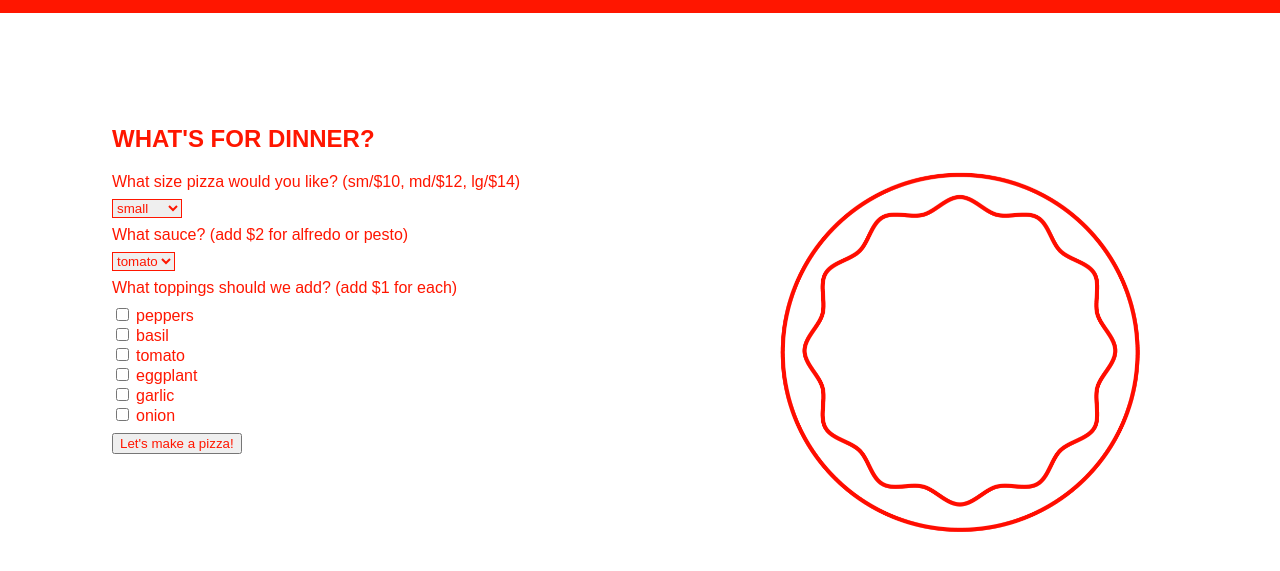
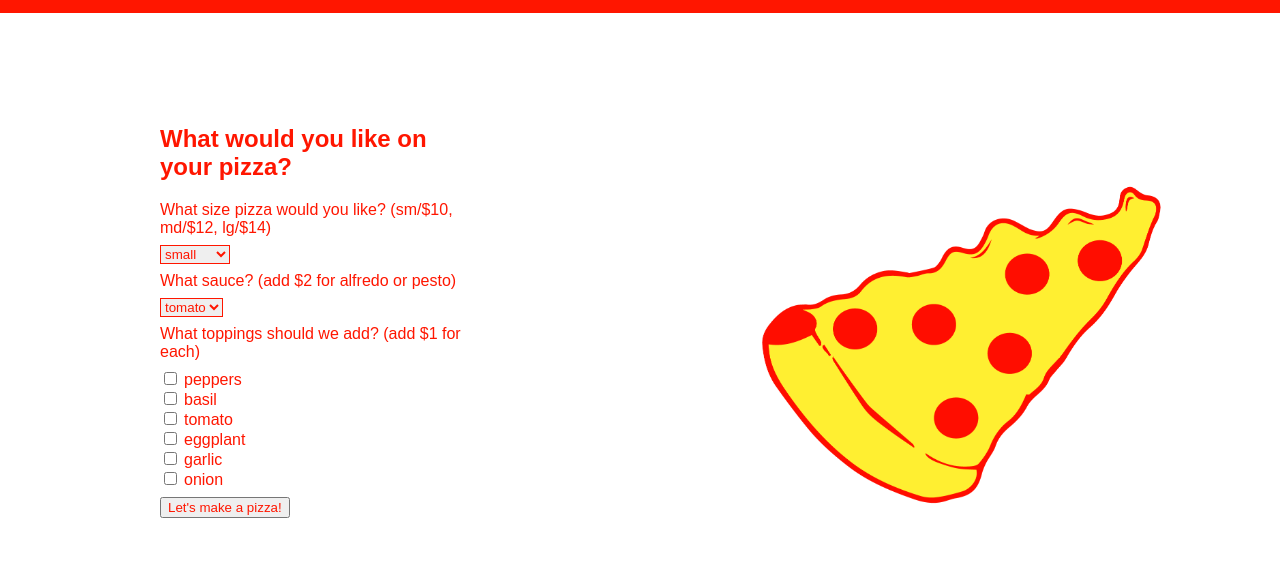
Before and after one commit to HBeinstein/Pizza, a plain HTML site: page index.html in a window 1280 px wide. Shown: the part 111-682 px from the top of the page. Drawn offline with Linux system fonts and the light colour scheme; a web font is replaced by a local one.

Commit message:
edit font for h3 and button

```diff
--- a/CSS/styles.css
+++ b/CSS/styles.css
@@ -29,12 +29,12 @@ h3 {
 
 p, span{
   margin: .5rem 0;
-  font-family: acumin-pro, sans-serif;
+  font-family: gotham, sans-serif;
   color: #FF1600;
 }
 
 button {
-  font-family: acumin-pro, sans-serif;
+  font-family: gotham, sans-serif;
   color: #FF1600;
   margin: .5rem 0;
 }
@@ -83,7 +83,7 @@ select {
 }
 
 #pizzaIllustration {
-  max-width: 60%;
+  max-width: 80%;
   align-self: center;
   justify-self: center;
   animation: rotation 10s infinite linear;
@@ -102,5 +102,5 @@ select {
 }
 
 .form-container-displayed-price, .form-container-original {
-  margin: 7rem 7rem;
+  margin: 7rem 10rem;
 }
--- a/JS/scripts.js
+++ b/JS/scripts.js
@@ -18,16 +18,14 @@ Pizza.prototype.calcSizePrice = function() {
 }
 
 Pizza.prototype.calcSaucePrice = function() {
-  if(this.sauce === "pesto") {
+  if(this.sauce === "pesto"|| this.sauce === "alfredo") {
     this.totalPrice += 2;
   }
 }
 
 Pizza.prototype.calcToppingPrice = function() {
-  this.totalPrice += this.toppings.length * 1;
+  this.totalPrice += this.toppings.length;
 }
-
-
 
 $(document).ready(function() {
     $("#pizza-selection-form").submit(function() {
--- a/index.html
+++ b/index.html
@@ -17,7 +17,7 @@
 
     <div class="form-container">
       <div class="form-container-original">
-        <h2>WHAT'S FOR DINNER?</h2>
+        <h2>What would you like on your pizza?</h2>
         <form id="pizza-selection-form">
           <p>What size pizza would you like? (sm/$10, md/$12, lg/$14)</p>
           <select id="pizza-size" name="pizza-size">
@@ -56,7 +56,7 @@
     </div>
 
     <div class="image-container">
-      <img src="./IMG/pizza.png" alt="red line illustration of pizza" id="pizzaIllustration">
+      <img src="./IMG/pizza3.png" alt="red line illustration of pizza" id="pizzaIllustration">
     </div>
   </div>
 </body>
```
Also changed, not shown: IMG/pizza2.png (added), IMG/pizza3.png (added).
